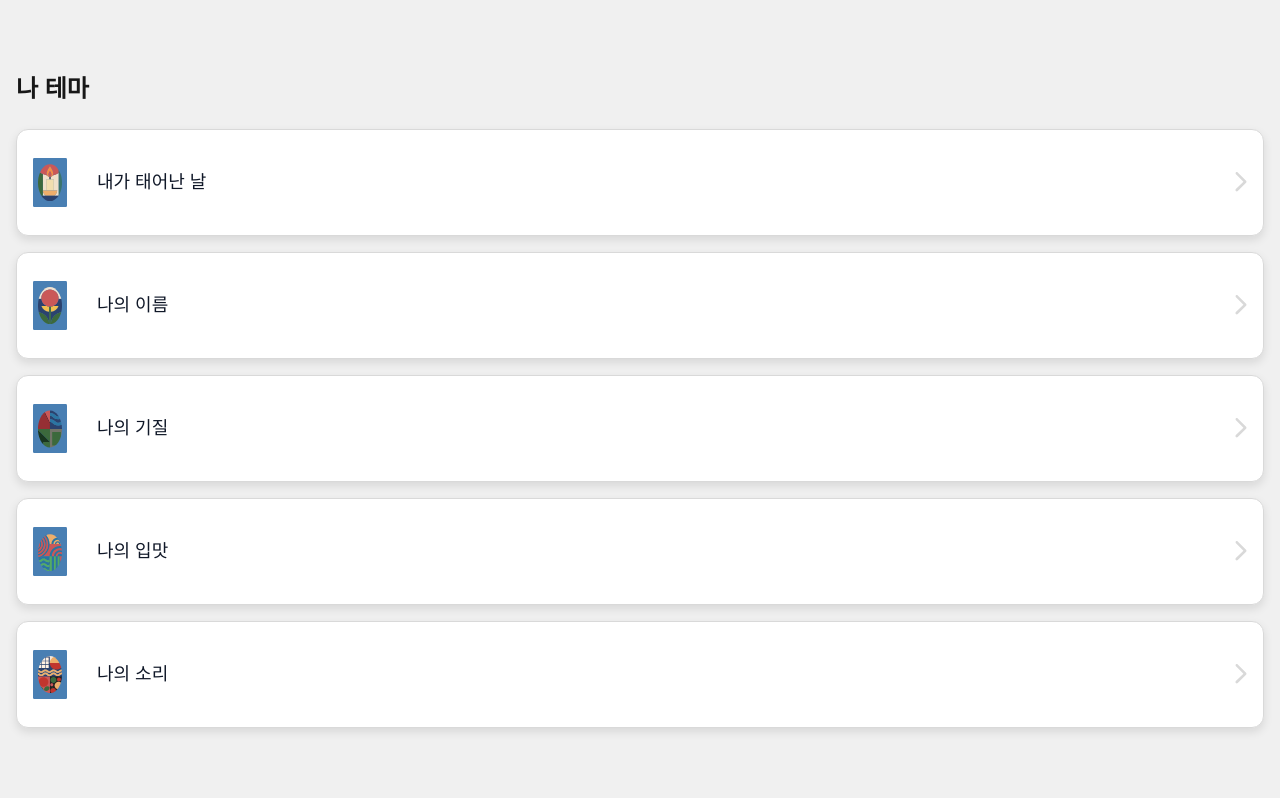
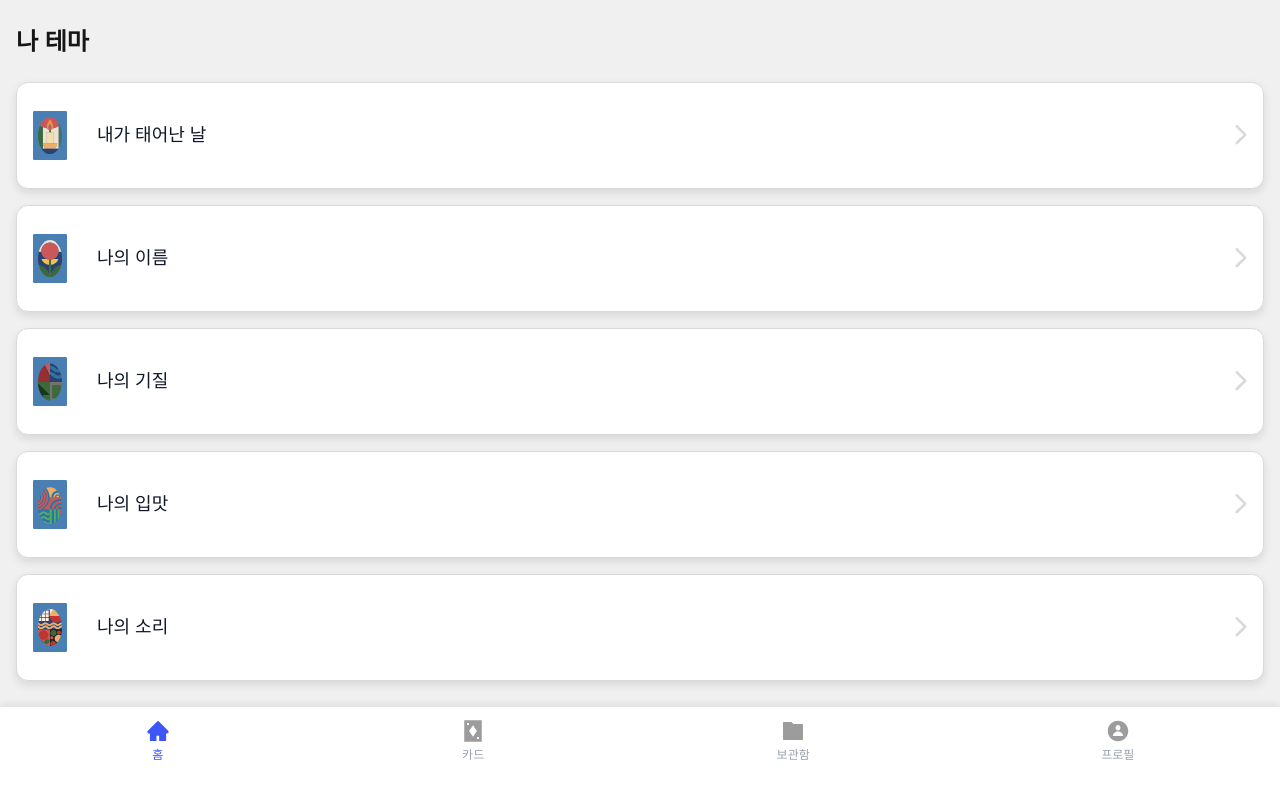
Before and after one commit to PublicIsDJ/MOA-app, a Next.js app: page /me in a window 1280 px wide. Built offline with nearby package versions, Linux system fonts and the light colour scheme.

Commit message:
fix: 누락된 bottom-nav 복구

```diff
--- /dev/null
+++ b/src/shared/ui/bottom-nav.tsx
@@ -0,0 +1,101 @@
+'use client';
+
+import { useRouter, usePathname } from 'next/navigation';
+
+interface Props {
+    className?: string;
+}
+
+type NavItem = 'home' | 'card' | 'archive' | 'profile';
+
+export function BottomNavigation({className = ''}: Props) {
+    const router = useRouter();
+    const pathname = usePathname();
+
+    // MARK: 현재 경로에 따라 활성 탭 결정
+    const getActiveTab = (): NavItem => {
+        if (pathname === '/home') return 'home';
+        if (pathname?.startsWith('/cardThema')) return 'card'; // /cardThema/me, /cardThema/time, /cardThema/space 포함
+        if (pathname === '/archive') return 'archive';
+        if (pathname === '/profile') return 'profile';
+        return 'home';
+    };
+
+    const activeTab = getActiveTab();
+
+    // MARK: 네비게이션 아이템 데이터
+    const navItems: { id: NavItem; label: string; icon: (isActive: boolean) => React.ReactNode; path: string }[] = [
+        {
+            id: 'home',
+            label: '홈',
+            icon: (isActive: boolean) => (
+                <svg xmlns="http://www.w3.org/2000/svg" width="24" height="24" viewBox="0 0 24 24" fill="none">
+                    <path d="M22.1835 11.8358L12.5296 2.18895C12.4601 2.1193 12.3776 2.06404 12.2867 2.02634C12.1958 1.98864 12.0984 1.96924 12 1.96924C11.9016 1.96924 11.8041 1.98864 11.7132 2.02634C11.6223 2.06404 11.5398 2.1193 11.4703 2.18895L1.81636 11.8358C1.53511 12.1171 1.37573 12.4991 1.37573 12.8975C1.37573 13.7249 2.04839 14.3975 2.87573 14.3975H3.89292V21.2811C3.89292 21.696 4.22808 22.0311 4.64292 22.0311H10.5V16.7811H13.125V22.0311H19.357C19.7718 22.0311 20.107 21.696 20.107 21.2811V14.3975H21.1242C21.5226 14.3975 21.9046 14.2405 22.1859 13.9569C22.7695 13.371 22.7695 12.4218 22.1835 11.8358Z" fill={isActive ? '#3E56F6' : '#9C9C9C'}/>
+                </svg>
+            ),
+            path: '/home'
+        },
+        {
+            id: 'card',
+            label: '카드',
+            icon: (isActive: boolean) => (
+                <svg xmlns="http://www.w3.org/2000/svg" width="24" height="24" viewBox="0 0 24 24" fill="none">
+                    <path fillRule="evenodd" clipRule="evenodd" d="M20.75 1.25H3.25V22.75H20.75V1.25ZM15.901 12L12 6.148L8.099 12L12 17.852L15.901 12ZM6 6V4H8V6H6ZM16 18V20H18V18H16Z" fill={isActive ? '#3E56F6' : '#9C9C9C'}/>
+                </svg>
+            ),
+            path: '/cardThema'
+        },
+        {
+            id: 'archive',
+            label: '보관함',
+            icon: (isActive: boolean) => (
+                <svg xmlns="http://www.w3.org/2000/svg" width="24" height="24" viewBox="0 0 24 24" fill="none">
+                    <path d="M12.414 5H21C21.2652 5 21.5196 5.10536 21.7071 5.29289C21.8946 5.48043 22 5.73478 22 6V20C22 20.2652 21.8946 20.5196 21.7071 20.7071C21.5196 20.8946 21.2652 21 21 21H3C2.73478 21 2.48043 20.8946 2.29289 20.7071C2.10536 20.5196 2 20.2652 2 20V4C2 3.73478 2.10536 3.48043 2.29289 3.29289C2.48043 3.10536 2.73478 3 3 3H10.414L12.414 5Z" fill={isActive ? '#3E56F6' : '#9C9C9C'}/>
+                </svg>
+            ),
+            path: '/archive'
+        },
+        {
+            id: 'profile',
+            label: '프로필',
+            icon: (isActive: boolean) => (
+                <svg xmlns="http://www.w3.org/2000/svg" width="24" height="24" viewBox="0 0 24 24" fill="none">
+                    <path d="M11.9999 22.2453C17.5949 22.2453 22.2453 17.5948 22.2453 11.9998C22.2453 6.39497 17.5846 1.75439 11.9896 1.75439C6.38517 1.75439 1.75488 6.39497 1.75488 11.9998C1.75488 17.5948 6.39503 22.2453 11.9999 22.2453ZM12.0003 11.4375C10.604 11.4273 9.49917 10.262 9.49917 8.70539C9.49917 7.24868 10.604 6.03325 12.0003 6.03325C13.3863 6.03325 14.4912 7.24868 14.4912 8.70539C14.4912 10.262 13.3863 11.4573 12.0003 11.4375ZM7.55003 17.0321C7.15831 17.0321 6.96717 16.7707 6.96717 16.4193C6.96717 15.3448 8.5846 12.5823 11.9999 12.5823C15.4152 12.5823 17.0223 15.3448 17.0223 16.4193C17.0223 16.7707 16.8312 17.0321 16.4497 17.0321H7.55003Z" fill={isActive ? '#3E56F6' : '#9C9C9C'}/>
+                </svg>
+            ),
+            path: '/profile'
+        },
+    ];
+
+    // MARK: 탭 클릭 핸들러
+    const handleTabClick = (path: string) => {
+        router.push(path);
+    };
+
+    // MARK: 전체 컨테이너
+    return (
+        <div className={`full-bleed min-h-[94px] bg-white border-t border-gray-200 shadow-[0_-2px_8px_rgba(0,0,0,0.08)] ${className}`}>
+            <div className="flex items-center justify-around py-3">
+                {navItems.map((item) => (
+                    <button
+                        key={item.id}
+                        type="button"
+                        onClick={() => handleTabClick(item.path)}
+                        className="flex flex-col items-center gap-1 transition-colors"
+                    >
+                        {typeof item.icon === 'function' ? item.icon(activeTab === item.id) : item.icon}
+                        <span
+                            className={`text-xs font-medium transition-colors ${
+                                activeTab === item.id
+                                    ? 'text-[#3E56F6]'
+                                    : 'text-gray-400'
+                            }`}
+                        >
+                            {item.label}
+                        </span>
+                    </button>
+                ))}
+            </div>
+        </div>
+    )
+}
```
